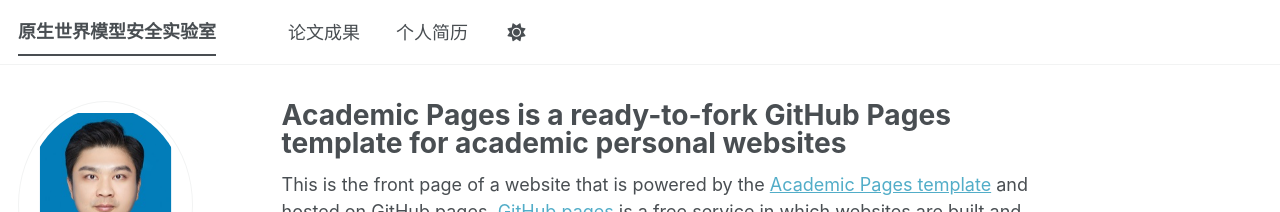
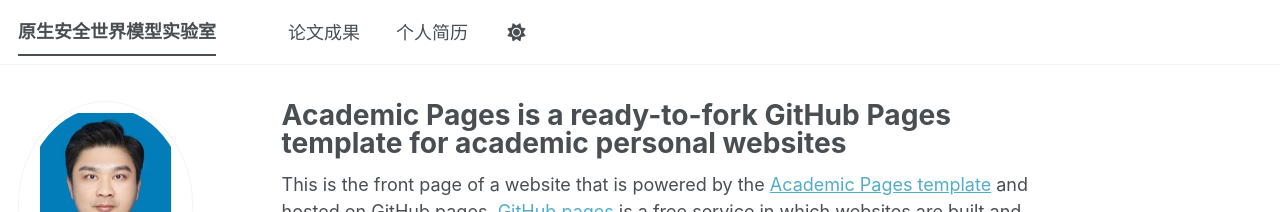
Before and after one commit to nswm-lab/nswm-lab.github.io, a Jekyll site: the page built from _pages/about.md, in a window 1280 px wide. Shown: the top 212 px of the page. Built offline with Jekyll 4.4.1, drawn with Linux system fonts in a browser that asks for light colours; some web fonts are replaced; a script bundle is joined from its source files by our own code; library files that are not in the unit come from our copies; some of the changed lines change nothing that is shown.

```diff
--- a/_config.yml
+++ b/_config.yml
@@ -9,11 +9,12 @@
 # Basic Site Settings
 locale                   : "zh-CN"
 site_theme               : "default" # The available themes options are "default", "air", "sunrise", "mint", "dirt" and "contrast"
-title                    : "原生世界模型安全实验室"
+title                    : "原生安全世界模型实验室"
 title_separator          : "-"
 name                     : &name "周潘"
-description              : &description "原生世界模型安全实验室主页"   # Update this with a general description of your site, this is the default if not overridden by a page
-url                      : https://nswm-lab.github.io/ # The base hostname & protocol for your site e.g. "https://[your GitHub username].github.io",
+description              : &description "原生安全世界模型实验室主页"   # Update this with a general description of your site, this is the default if not overridden by a page
+url                      : http://localhost:4000 # 调试时用本地地址，上线前改回 https://nswm-lab.github.io/
+                                                           # The base hostname & protocol for your site e.g. "https://[your GitHub username].github.io",
                                                            # or if you already have some other page hosted on Github then use "https://[your GitHub username].github.io/[Your Repo Name]"
 baseurl                  : "" # the subpath of your site, e.g. "/blog"
 repository               : "academicpages/academicpages.github.io"
```
